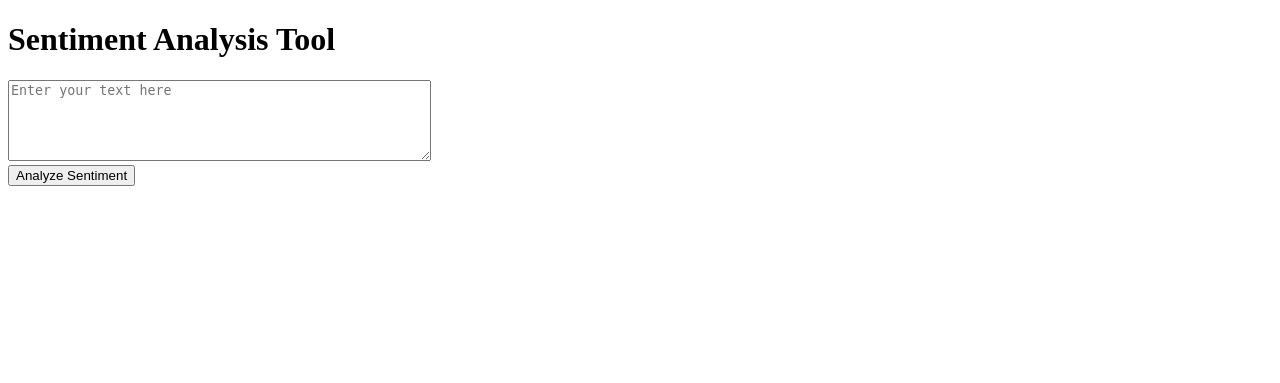
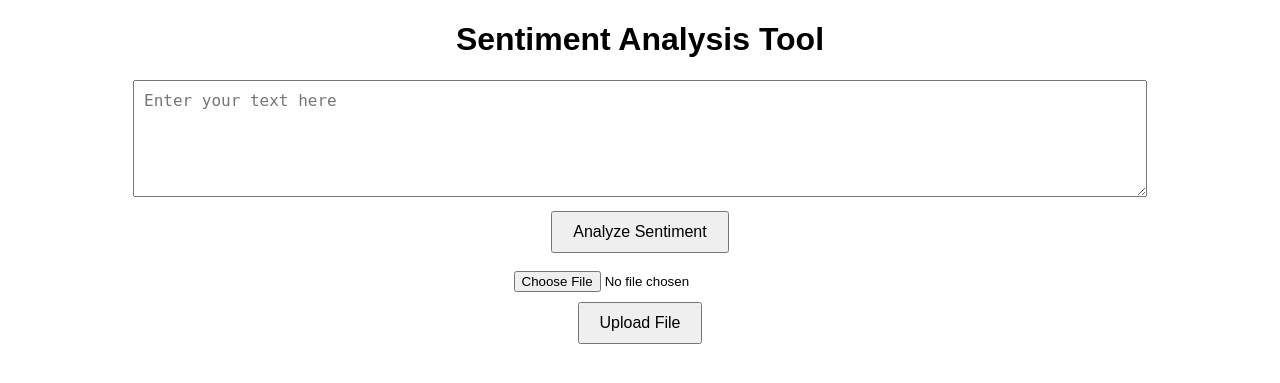
Before and after one commit to TanyaBuildsAI/sentiment-analysis-tool, a Flask app: page / in a window 1280 px wide. Shown: the top 383 px of the page. Run offline with Flask 3, Linux system fonts and the light colour scheme.

Commit message:
Add Flask file upload feature and results table with zip handling

```diff
--- a/app.py
+++ b/app.py
@@ -1,8 +1,47 @@
-from flask import Flask, render_template, request
+
+import os
+from flask import Flask, render_template, request, redirect, url_for, flash
 from transformers import pipeline
 
-# Initialize the Flask app
 app = Flask(__name__)
+app.secret_key = os.getenv("FLASK_SECRET_KEY", "default_secret_key")  # Use the environment variable, fallback to default
+
+
+# Set up Flask and upload folder
+app = Flask(__name__)
+app.config["UPLOAD_FOLDER"] = "uploads"
+os.makedirs(app.config["UPLOAD_FOLDER"], exist_ok=True)
+
+@app.route("/upload", methods=["POST"])
+def upload_file():
+    if "file" not in request.files:
+        flash("No file part")
+        return redirect(url_for("home"))
+
+    file = request.files["file"]
+    if file.filename == "":
+        flash("No selected file")
+        return redirect(url_for("home"))
+
+    if file:
+        # Save the uploaded file to the server
+        filepath = os.path.join(app.config["UPLOAD_FOLDER"], file.filename)
+        file.save(filepath)
+
+        # Read and clean the file contents
+        with open(filepath, "r") as f:
+            texts = [line.strip() for line in f.readlines() if line.strip()]
+
+        # Analyze sentiment for each line
+        results = sentiment_analyzer(texts)
+
+        # Render the results in the results.html template
+        return render_template("results.html", texts=texts, results=results, zip=zip)
+
+    # Default fallback
+    flash("Something went wrong")
+    return redirect(url_for("home"))
+
 
 # Load the sentiment analysis model
 model_name = "distilbert-base-uncased-finetuned-sst-2-english"
@@ -12,11 +51,15 @@ sentiment_analyzer = pipeline("sentiment-analysis", model=model_name)
 def home():
     return render_template("index.html")
 
-@app.route("/analyze", methods=["POST"])
+@app.route("/analyze", methods=["GET", "POST"])
 def analyze():
-    text = request.form["text"]
-    result = sentiment_analyzer(text)[0]
-    return f"Text: {text}<br>Sentiment: {result['label']}<br>Confidence: {result['score']:.2f}"
+    if request.method == "POST":
+        text = request.form["text"]
+        result = sentiment_analyzer(text)[0]
+        return f"Text: {text}<br>Sentiment: {result['label']}<br>Confidence: {result['score']:.2f}"
+    else:
+        # If it's a GET request, redirect to the home page
+        return redirect(url_for("home"))
 
 if __name__ == "__main__":
     app.run(debug=True)
--- /dev/null
+++ b/style.css
@@ -0,0 +1,32 @@
+body {
+    font-family: Arial, sans-serif;
+    text-align: center;
+    margin: 20px;
+}
+
+textarea {
+    width: 80%;
+    padding: 10px;
+    font-size: 16px;
+}
+
+button {
+    padding: 10px 20px;
+    font-size: 16px;
+    margin-top: 10px;
+}
+
+table {
+    margin: 20px auto;
+    border-collapse: collapse;
+    width: 80%;
+}
+
+table, th, td {
+    border: 1px solid #ddd;
+    padding: 8px;
+}
+
+th {
+    background-color: #f2f2f2;
+}
--- a/templates/index.html
+++ b/templates/index.html
@@ -4,12 +4,21 @@
     <meta charset="UTF-8">
     <meta name="viewport" content="width=device-width, initial-scale=1.0">
     <title>Sentiment Analysis</title>
+    <!-- Link to the CSS file -->
+    <link rel="stylesheet" href="{{ url_for('static', filename='style.css') }}">
 </head>
 <body>
     <h1>Sentiment Analysis Tool</h1>
+    <!-- Text input form -->
     <form action="/analyze" method="post">
         <textarea name="text" rows="5" cols="50" placeholder="Enter your text here"></textarea><br>
         <button type="submit">Analyze Sentiment</button>
     </form>
+    <br>
+    <!-- File upload form -->
+    <form action="/upload" method="post" enctype="multipart/form-data">
+        <input type="file" name="file"><br>
+        <button type="submit">Upload File</button>
+    </form>
 </body>
 </html>
--- /dev/null
+++ b/uploads/edge_cases.txt
@@ -0,0 +1,4 @@
+
+This is a very long sentence designed to test the edge case handling capabilities of the sentiment analysis tool. It should be truncated to ensure it does not exceed the model's maximum input size, which is set to 512 characters. Testing edge cases like this ensures the tool can gracefully handle unexpected inputs and avoids errors or degraded performance that might occur with overly long text. Let's keep adding to this sentence to make it really long and challenging for the tool to process. This should now exceed 512 characters.
+This tool works perfectly for my needs!
+Why does this feature not work at all? It's so frustrating!
```
Also changed, not shown: templates/results.html (added, +28 -0 lines), uploads/large_input.txt (added, +65 -0 lines), 1 other file.
